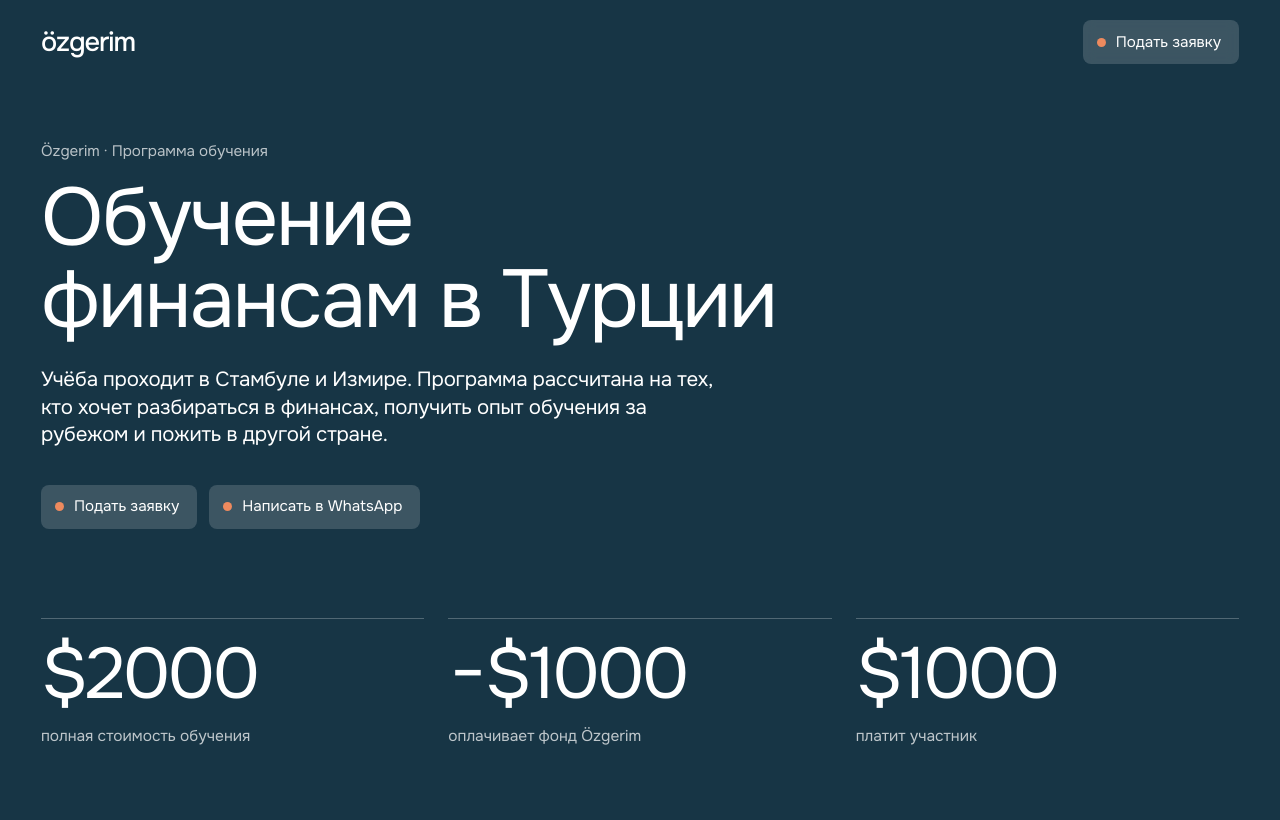
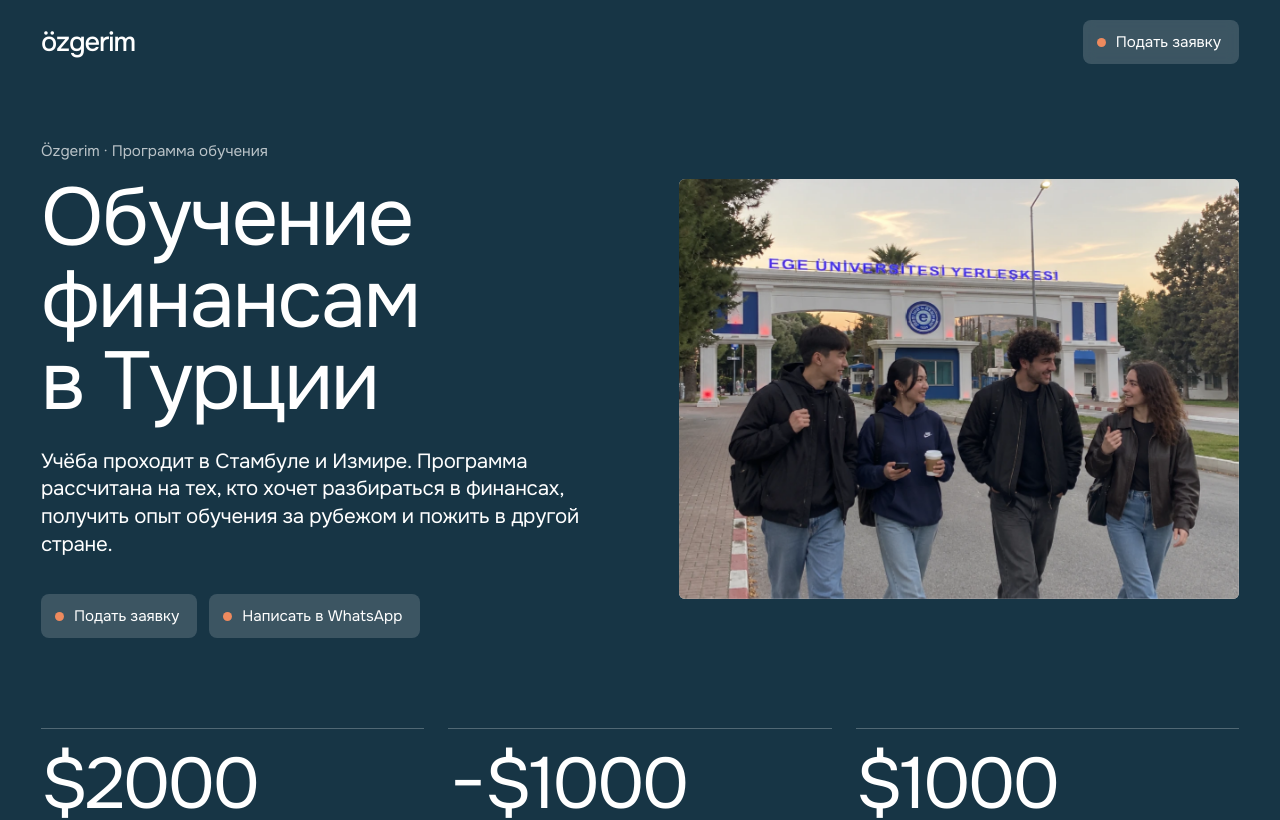
Before and after one commit to macmpaxep/ozgerim-2, a Next.js app: page /ess in a window 1280 px wide. Shown: the top 820 px of the page. Built offline with nearby package versions, Linux system fonts and the light colour scheme.

Commit message:
/ess: photo on the right of the hero
Co-Authored-By: Claude Sonnet 5.5 <noreply@anthropic.com>

```diff
--- a/app/ess/page.tsx
+++ b/app/ess/page.tsx
@@ -1,4 +1,5 @@
 import type { Metadata } from "next";
+import Image from "next/image";
 import { company, essOrderUrl } from "@/lib/data";
 import { Header } from "@/components/header";
 import { Footer } from "@/components/footer";
@@ -38,7 +39,7 @@ export default function EssPage() {
       <Header action={{ href: "#form", label: "Подать заявку" }} />
       <main id="main">
         <section className="esshero">
-          <div className="wrap">
+          <div className="wrap esshero__grid">
             <div className="esshero__body" data-enter>
               <p className="small esshero__kicker">Özgerim · Программа обучения</p>
               <h1 className="h1">Обучение финансам в Турции</h1>
@@ -55,6 +56,16 @@ export default function EssPage() {
                   Написать в WhatsApp
                 </a>
               </div>
+            </div>
+            <div className="photo esshero__photo" data-enter>
+              <Image
+                src="/images/ess-ege.webp"
+                width={1672}
+                height={941}
+                alt="Студенты у входа в кампус университета в Измире"
+                priority
+                sizes="(max-width: 860px) 100vw, 560px"
+              />
             </div>
           </div>
         </section>
--- a/app/globals.css
+++ b/app/globals.css
@@ -956,8 +956,21 @@ a:hover .photo img,
   color: #fff;
   padding: 140px 0 clamp(56px, 7vw, 96px);
 }
+.esshero__grid {
+  display: grid;
+  grid-template-columns: minmax(0, 1fr) minmax(0, 560px);
+  align-items: center;
+  gap: clamp(32px, 6vw, 96px);
+}
 .esshero__body {
-  max-width: 760px;
+  max-width: 640px;
+}
+.esshero__photo {
+  aspect-ratio: 4 / 3;
+  border-radius: 6px;
+}
+.esshero__photo img {
+  object-position: 50% 60%;
 }
 .esshero__kicker {
   color: rgba(255, 255, 255, 0.7);
@@ -977,6 +990,12 @@ a:hover .photo img,
 @media (max-width: 860px) {
   .esshero {
     padding-top: 112px;
+  }
+  .esshero__grid {
+    grid-template-columns: minmax(0, 1fr);
+  }
+  .esshero__photo {
+    aspect-ratio: 16 / 10;
   }
 }
 .esscost {
```
Also changed, not shown: public/images/ess-ege.webp (added).
